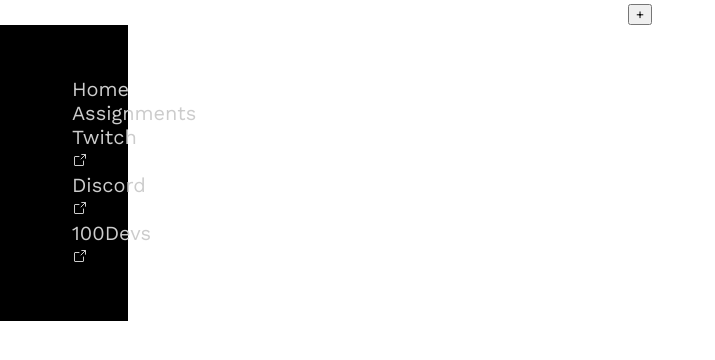
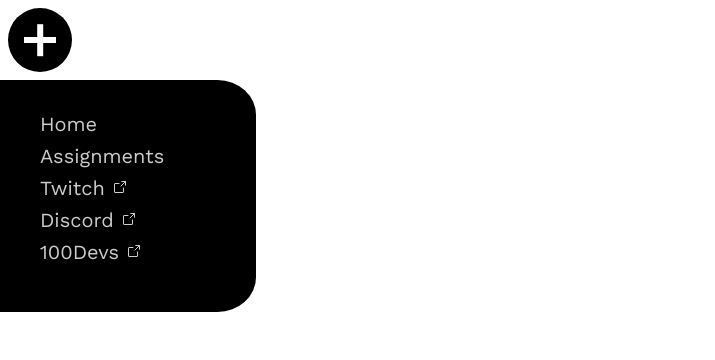
Before and after one commit to 100devs/course-tracker, a React (Create React App) app in the folder packages/client/: page / in a window 1280 px wide. Shown: the top 360 px of the page, without its empty margins (0-715 px from the left). Built offline with nearby package versions, Linux system fonts and the light colour scheme; no server answers.

Commit message:
animated button; plus sign transforms to minus sign

```diff
--- a/packages/client/src/components/Navbar.js
+++ b/packages/client/src/components/Navbar.js
@@ -4,18 +4,26 @@ import styled from "styled-components";
 import { MinusCircle, PlusCircle, IconContext } from "phosphor-react";
 import NavbarData from "./NavbarData";
 
-const NavContainer = styled.div`
+const Wrapper = styled.div`
+  width: 20vw;
+  height: 100vh;
+`;
+
+const NavContainer = styled.nav`
   text-align: left;
   background-color: black;
-  width: 10vw;
-  padding: 2rem;
   color: #ccc;
+  border: none;
+  border-top-right-radius: 15%;
+  border-bottom-right-radius: 15%;
+  padding: 0.5rem 0 1.5rem 0;
 `;
 
 const ListItem = styled.li`
   text-decoration: none;
   list-style: none;
   color: #ccc;
+  line-height: 2rem;
 `;
 
 const StyledLink = styled(NavLink)`
@@ -24,7 +32,39 @@ const StyledLink = styled(NavLink)`
   position: relative;
 `;
 
-const Button = styled.button``;
+const Button = styled.button`
+  background-color: black;
+  border: none;
+  width: 3rem;
+  height: 3rem;
+  border-radius: 50%;
+  margin: 0.5rem;
+  cursor: pointer;
+  display: flex;
+  justify-content: center;
+  align-items: center;
+  position: relative;
+  padding: 2rem;
+  &::before,
+  &::after {
+    content: " ";
+    background-color: white;
+    position: absolute;
+    transition: all 0.3s ease;
+    left: 25%;
+    right: 25%;
+    width: 50%;
+    height: 10%;
+    top: 45%;
+  }
+
+  &::before {
+    transform: ${(props) => (props.clicked ? "rotate(0)" : "rotate(90deg)")};
+  }
+  &::after {
+    transform: ${(props) => (props.clicked ? "rotate(0)" : "rotate(0)")};
+  }
+`;
 
 function Navbar() {
   const [sidebar, setSidebar] = useState(false);
@@ -33,14 +73,14 @@ function Navbar() {
 
   return (
     <IconContext.Provider value={{ color: "#CCC", size: 16 }}>
-      <div className="navbar" style={{ backgroundColor: "white" }}>
+      <Wrapper>
         <StyledLink to="#" className="show-nav">
-          <Button onClick={showSidebar}> + </Button>
+          <Button clicked={sidebar} onClick={showSidebar}>
+            +
+          </Button>
         </StyledLink>
-      </div>
-      <NavContainer>
-        {/* I wonder if we can make the nav the NavContainer and not have two wrappers  */}
-        <nav className={sidebar ? "nav-menu on" : "nav-menu"}>
+
+        <NavContainer className={sidebar ? "nav-menu on" : "nav-menu"}>
           <ul className="nav-menu-options" onClick={showSidebar}>
             {/* i commented out the link below bc on the navbar on codepen (link in
             thread) the circle is actually a button and i think that might be
@@ -54,15 +94,15 @@ function Navbar() {
             {NavbarData.map((item, index) => {
               return (
                 <ListItem key={index} className={item.cName}>
-                  <StyledLink to={item.path}>
+                  <StyledLink to={item.path} exact>
                     {item.title} {item.icon}
                   </StyledLink>
                 </ListItem>
               );
             })}
           </ul>
-        </nav>
-      </NavContainer>
+        </NavContainer>
+      </Wrapper>
     </IconContext.Provider>
   );
 }
```
